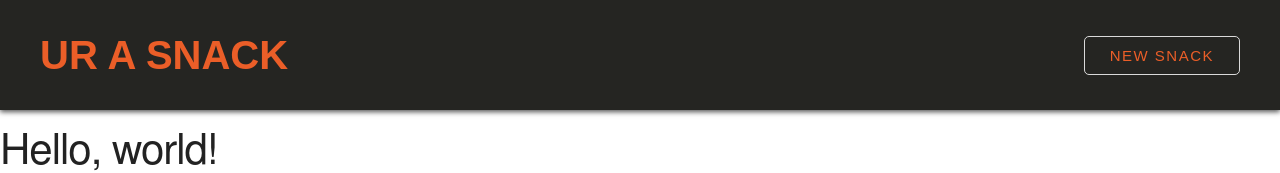
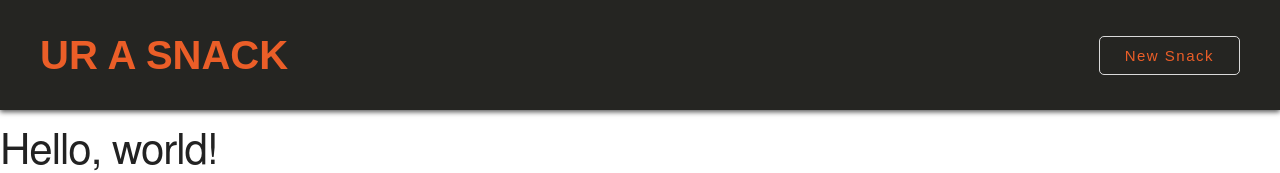
Before and after one commit to RohanPursuit/UR-A-Snack, a React (Create React App) app in the folder front-end/: page / in a window 1280 px wide. Shown: the top 173 px of the page. Built offline with nearby package versions, Linux system fonts and the light colour scheme.

Commit message:
change NEW SNACK to New Snack

```diff
--- a/front-end/src/Components/Common/NavBar.js
+++ b/front-end/src/Components/Common/NavBar.js
@@ -9,7 +9,7 @@ function NavBar() {
             </Link>
             <div className="New-Snack-container">
                 <Link to="/snacks/new" className="New-Snack-button">
-                    NEW SNACK
+                    New Snack
                 </Link>
             </div>
 
```
